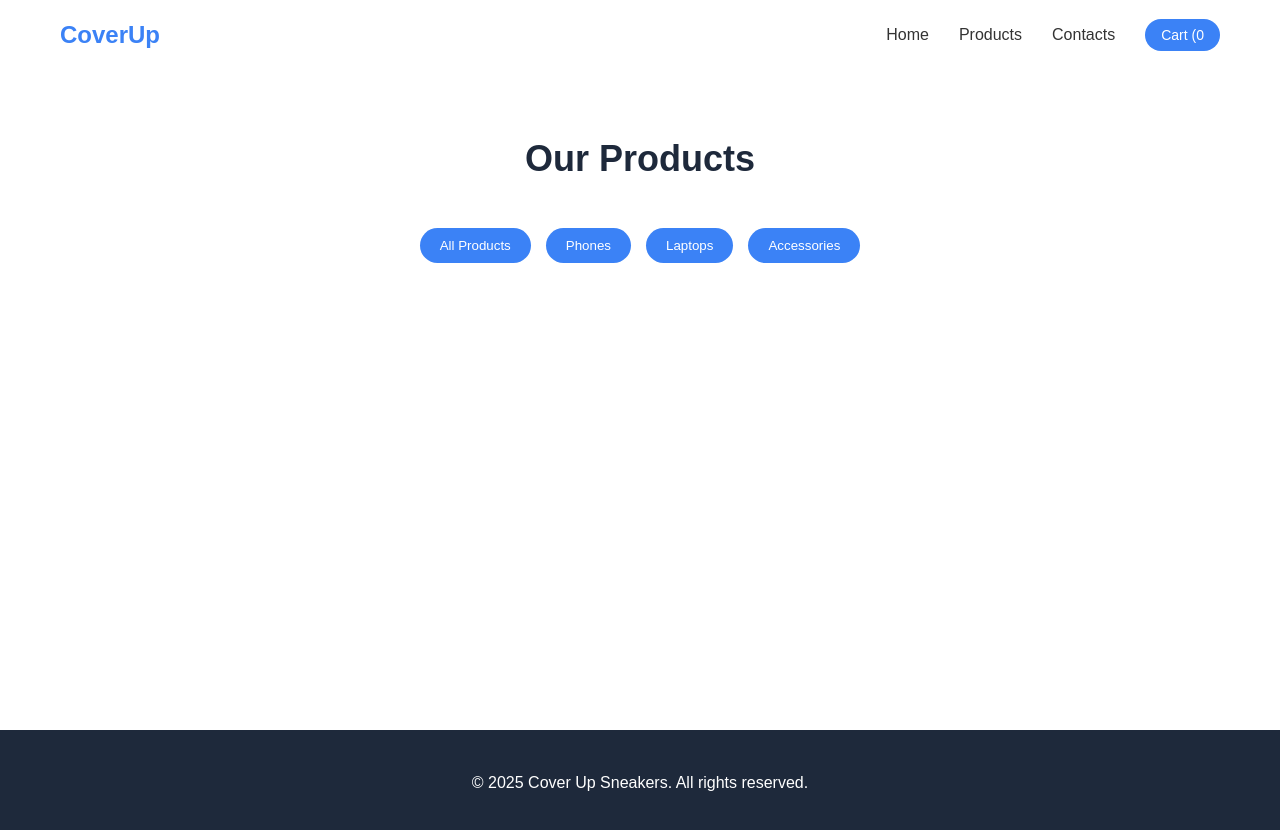
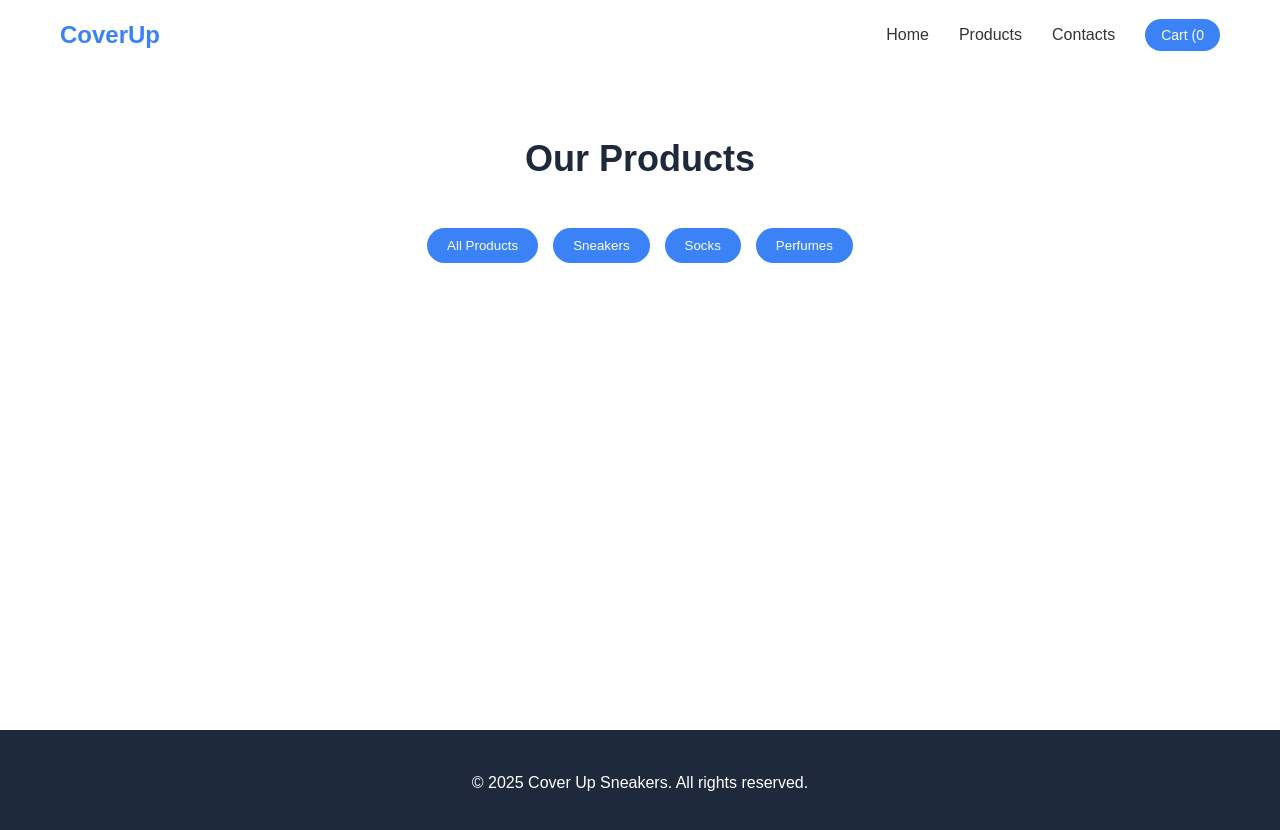
Before and after one commit to Dave395ec/cover_up_store, a plain HTML site: page products.html in a window 1280 px wide. Drawn offline with Linux system fonts and the light colour scheme.

Commit message:
Updated products page

```diff
--- a/products.html
+++ b/products.html
@@ -26,9 +26,9 @@
             <!--Filter buttons-->
             <div class="filters">
                 <button class="filter-btn active" data-category="all">All Products</button>
-                <button class="filter-btn active" data-category="phones">Phones</button>
-                <button class="filter-btn active" data-category="laptops">Laptops</button>
-                <button class="filter-btn active" data-category="accessories">Accessories</button>
+                <button class="filter-btn active" data-category="phones">Sneakers</button>
+                <button class="filter-btn active" data-category="laptops">Socks</button>
+                <button class="filter-btn active" data-category="accessories">Perfumes</button>
             </div>
 
             <!--Products will appear here-->
```
